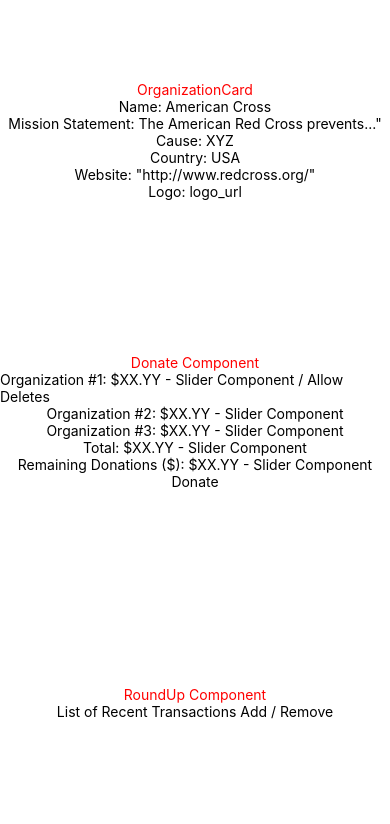
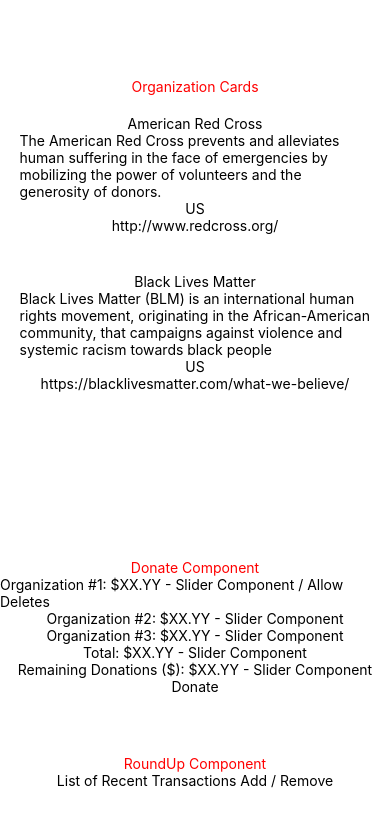
Before and after one commit to jorgio-castello/Sprinkl, a React Native app in the folder eight46/: screen / in a window 390 px wide. Shown: the top 824 px of the page. Built offline with nearby package versions, Linux system fonts and the light colour scheme; no server answers.

Commit message:
Start building non-profit org cards

```diff
--- a/eight46/App.tsx
+++ b/eight46/App.tsx
@@ -1,28 +1,37 @@
 import React from 'react';
-import { StyleSheet, Text, View } from 'react-native';
+import { StyleSheet, ScrollView, View, Text } from 'react-native';
+
+// Nested Components
 import Organization from './components/Organization';
 import Donate from './components/Donate';
 import RoundUps from './components/RoundUps';
 
-// export default function App() {
+// Data
+import data from './sampleData/data';
+const { organizations, roundUps } = data;
 
-// }
+type AppState = {
+  organizations: Array<Object>,
+  roundUps: Array<Object>,
+}
 
-export default class App extends React.Component<undefined> {
-  constructor(props: undefined) {
+export default class App extends React.Component<{}, AppState> {
+  constructor(props: Object) {
     super(props);
+    this.state = { organizations, roundUps };
   }
 
   componentDidMount() {
-    fetch('http://127.0.0.1:8460/hello')
-      .then(res => res.json())
-      .then(data => console.log(data));
+    // fetch('http://127.0.0.1:8460/hello')
+    //   .then(res => res.json())
+    //   .then(data => console.log(data));
   }
 
   render() {
     return (
       <View style={styles.container}>
-        <Organization />
+        <Text style={styles.text}> Organization Cards </Text>
+        <Organization organizationData={organizations}/>
         <Donate />
         <RoundUps />
       </View>
@@ -36,6 +45,7 @@
     backgroundColor: '#fff',
     alignItems: 'center',
     justifyContent: 'center',
+    marginTop: '20%',
   },
   text: {
     color: 'red',
--- a/eight46/components/organization.tsx
+++ b/eight46/components/organization.tsx
@@ -1,28 +1,58 @@
 import React from 'react';
-import { StyleSheet, Text, View } from 'react-native';
+import { StyleSheet, Text, View, FlatList } from 'react-native';
 
-export default function Organization() {
-  return (
-    <View style={styles.container}>
-      <Text style={styles.text}> OrganizationCard </Text>
-      <Text>Name: American Cross</Text>
-      <Text>Mission Statement: The American Red Cross prevents..."</Text>
-      <Text>Cause: XYZ</Text>
-      <Text>Country: USA</Text>
-      <Text>Website: "http://www.redcross.org/"</Text>
-      <Text>Logo: logo_url</Text>
-    </View>
-  );
+interface Organization {
+  id: string,
+  alias: string,
+  ngo_id: string,
+  name: string,
+  mission: string,
+  street1: string,
+  street2: string,
+  city: string,
+  region: string,
+  postal_code: string,
+  country: string,
+  lat: string,
+  long: string,
+  website_url: string,
+  profile_url: string,
+  logo_url: string,
+  disbursement_type: string,
+};
+
+type OrganizationProps = {
+  organizationData: Array<Organization>,
+};
+
+const Organization: React.FC<OrganizationProps> = ({ organizationData }) => {
+    return (
+      <FlatList
+        data={organizationData}
+        renderItem={({ item }) => (
+          <View style={styles.organizationCard}>
+              <Text>{item.name}</Text>
+              <Text>{item.mission}</Text>
+              <Text>{item.country}</Text>
+              <Text>{item.website_url}</Text>
+          </View>
+        )}
+        keyExtractor={item => item.id}
+      />
+    );
 }
 
 const styles = StyleSheet.create({
-  container: {
+  organizationCard: {
     flex: 1,
     backgroundColor: '#fff',
     alignItems: 'center',
     justifyContent: 'center',
+    margin: '5%'
   },
   text: {
     color: 'red',
   }
 });
+
+export default Organization;
```
